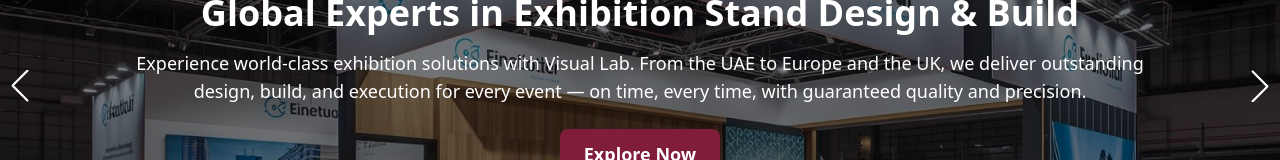
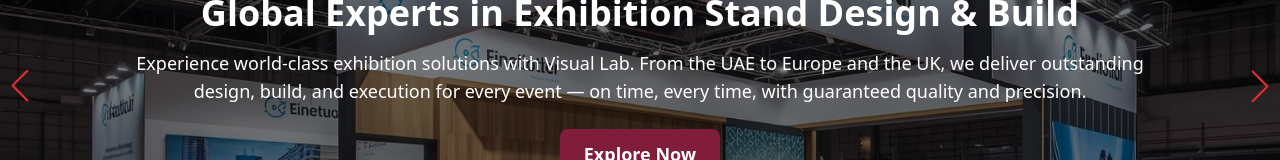
Before and after one commit to VisualLabExhibitions/visuallab-nextjs-landing, a Next.js app: page / in a window 1280 px wide. Shown: the part 363-523 px from the top of the page. Built offline with nearby package versions, Linux system fonts and the light colour scheme.

Commit message:
swiperjs at banner,testimonials and gallery of home page

```diff
--- a/src/app/globals.css
+++ b/src/app/globals.css
@@ -31,7 +31,7 @@
 
 .swiper-button-next,
 .swiper-button-prev {
-  --swiper-navigation-color: white; /* hide normally */
+  --swiper-navigation-color: rgb(218, 47, 47); /* hide normally */
   --swiper-navigation-size: 2rem; /* arrow size */
   transition: var(--swiper-navigation-color) 0.3s ease;
 }
```
